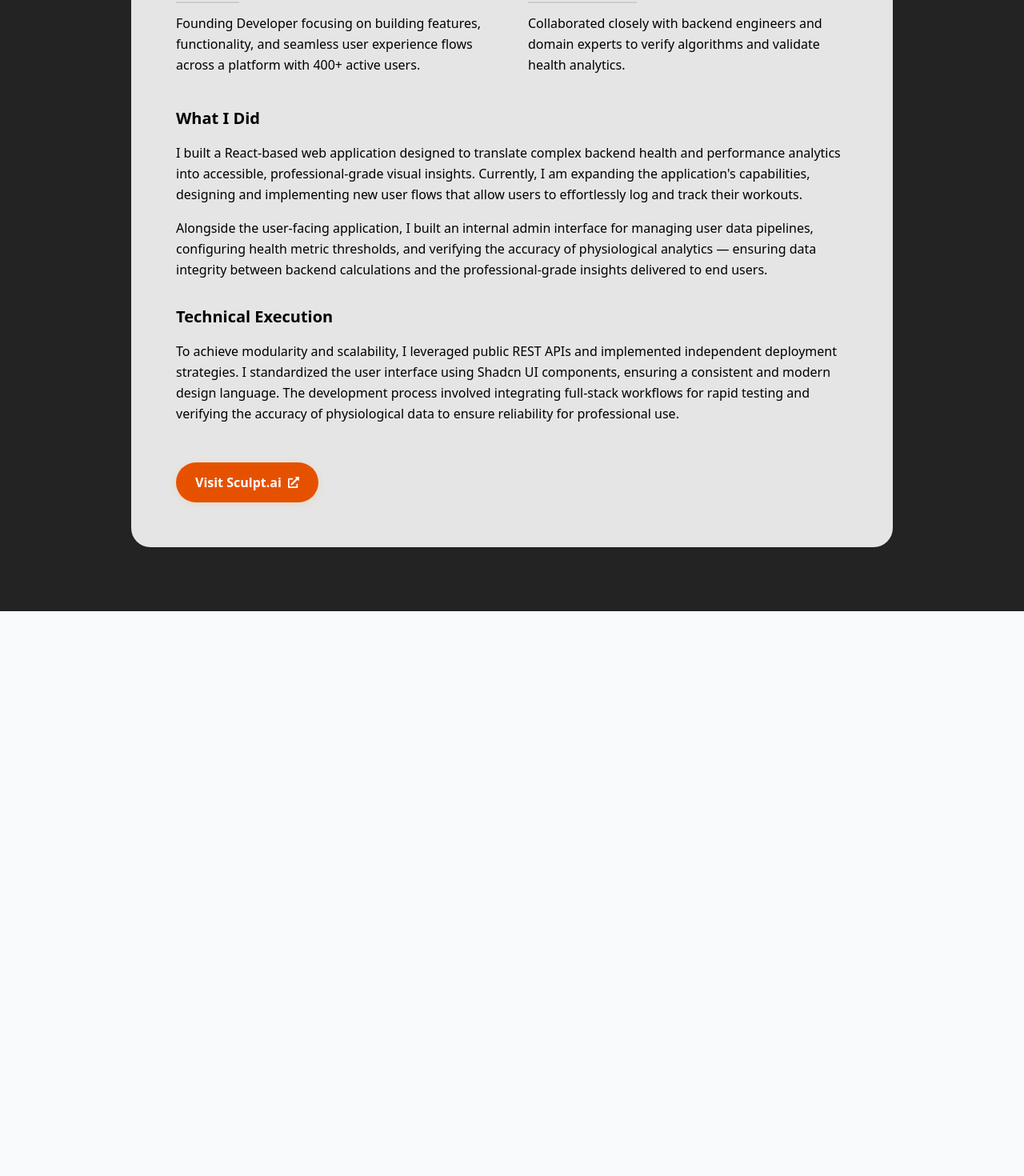
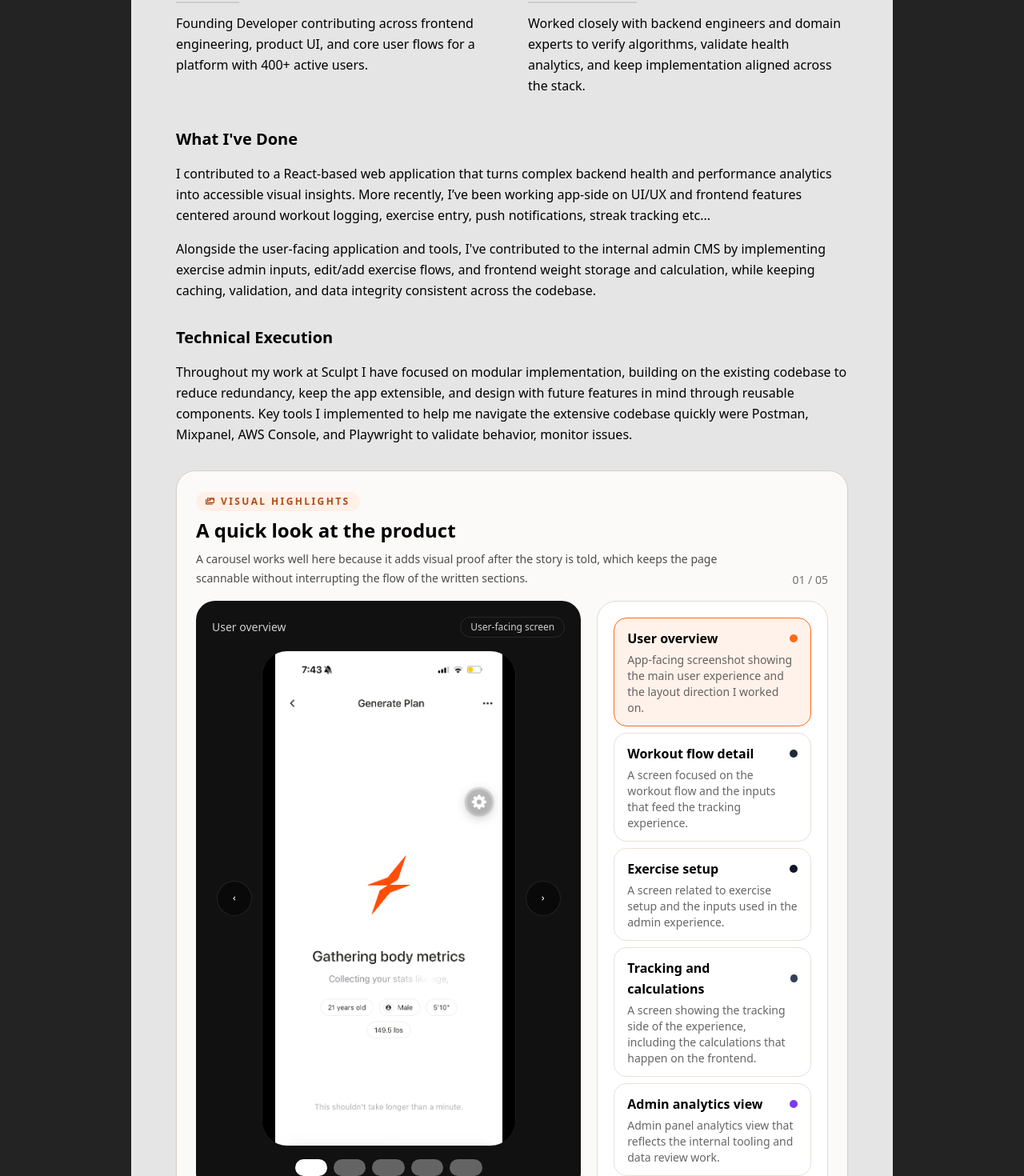
Before and after one commit to Willlegault/my-personal-website, a React (Vite) app: page /sculpt in a window 1280 px wide. Shown: the part 318-1788 px from the top of the page at 80% size. Before the commit the page ends 1082 px from the top, so only its background shows below. Built offline with nearby package versions, Linux system fonts and the light colour scheme.

Commit message:
first mock of carousel for sculpt project display

```diff
--- a/src/pages/Sculpt.tsx
+++ b/src/pages/Sculpt.tsx
@@ -1,10 +1,62 @@
 import { useState } from 'react';
 import type { FC } from 'react';
-import { FaExternalLinkAlt, FaArrowLeft } from 'react-icons/fa';
+import { FaExternalLinkAlt, FaArrowLeft, FaChevronLeft, FaChevronRight, FaImages } from 'react-icons/fa';
 import sculptIcon from '../assets/icon.png';
+
+const appScreenshot1 = new URL('../assets/IMG_2014.PNG', import.meta.url).href;
+const appScreenshot2 = new URL('../assets/IMG_2032.PNG', import.meta.url).href;
+const appScreenshot3 = new URL('../assets/IMG_2035.PNG', import.meta.url).href;
+const appScreenshot4 = new URL('../assets/IMG_2036.PNG', import.meta.url).href;
+const adminScreenshot = new URL('../assets/Screenshot 2026-05-26 at 2.16.36 PM.png', import.meta.url).href;
 
 const Sculpt: FC = () => {
   const [hover, setHover] = useState(false);
+  const [activeSlide, setActiveSlide] = useState(0);
+
+  const slides = [
+    {
+      title: 'User overview',
+      caption: 'App-facing screenshot showing the main user experience and the layout direction I worked on.',
+      accent: '#ff6a1a',
+      image: appScreenshot1,
+      imageAlt: 'Sculpt app user screenshot 1',
+      note: 'User-facing screen',
+    },
+    {
+      title: 'Workout flow detail',
+      caption: 'A screen focused on the workout flow and the inputs that feed the tracking experience.',
+      accent: '#1f2937',
+      image: appScreenshot2,
+      imageAlt: 'Sculpt app user screenshot 2',
+      note: 'Workout logging flow',
+    },
+    {
+      title: 'Exercise setup',
+      caption: 'A screen related to exercise setup and the inputs used in the admin experience.',
+      accent: '#0f172a',
+      image: appScreenshot3,
+      imageAlt: 'Sculpt app user screenshot 3',
+      note: 'Exercise admin inputs',
+    },
+    {
+      title: 'Tracking and calculations',
+      caption: 'A screen showing the tracking side of the experience, including the calculations that happen on the frontend.',
+      accent: '#334155',
+      image: appScreenshot4,
+      imageAlt: 'Sculpt app user screenshot 4',
+      note: 'Frontend calculations',
+    },
+    {
+      title: 'Admin analytics view',
+      caption: 'Admin panel analytics view that reflects the internal tooling and data review work.',
+      accent: '#7c3aed',
+      image: adminScreenshot,
+      imageAlt: 'Sculpt admin panel analytics view',
+      note: 'Admin panel analytics',
+    },
+  ];
+
+  const currentSlide = slides[activeSlide];
 
   return (
     <div className="min-h-screen w-full bg-[#232323] pb-20">
@@ -35,40 +87,138 @@ const Sculpt: FC = () => {
                 <div>
                   <h3 className="text-xl font-bold text-black mb-3 border-b-2 border-[#cccccc] pb-2 inline-block">My Role</h3>
                   <p className="text-black">
-                    Founding Developer focusing on building features, functionality, and seamless user experience flows across a platform with 400+ active users.
+                    Founding Developer contributing across frontend engineering, product UI, and core user flows for a
+                    platform with 400+ active users.
                   </p>
                 </div>
                 <div>
                    <h3 className="text-xl font-bold text-black mb-3 border-b-2 border-[#cccccc] pb-2 inline-block">Collaboration</h3>
                    <p className="text-black">
-                    Collaborated closely with backend engineers and domain experts to verify algorithms and validate health analytics.
+                    Worked closely with backend engineers and domain experts to verify algorithms, validate health analytics,
+                    and keep implementation aligned across the stack.
                    </p>
                 </div>
               </div>
 
               <div className="mb-8">
-                <h3 className="text-xl font-bold text-black mb-4">What I Did</h3>
+                <h3 className="text-xl font-bold text-black mb-4">What I've Done</h3>
                 <p className="mb-4 text-black">
-                  I built a React-based web application designed to translate complex backend health and performance analytics into accessible, professional-grade visual insights. Currently, I am expanding the application's capabilities, designing and implementing new user flows that allow users to effortlessly log and track their workouts.
+                  I contributed to a React-based web application that turns complex backend health and performance analytics
+                  into accessible visual insights. More recently, I’ve been working app-side on UI/UX and frontend
+                  features centered around workout logging, exercise entry, push notifications, streak tracking etc...
                 </p>
                 <p className="mb-4 text-black">
-                  Alongside the user-facing application, I built an internal admin interface for managing user data pipelines, configuring health metric thresholds, and verifying the accuracy of physiological analytics — ensuring data integrity between backend calculations and the professional-grade insights delivered to end users.
+                  Alongside the user-facing application and tools, I've contributed to the internal admin CMS by implementing exercise
+                  admin inputs, edit/add exercise flows, and frontend weight storage and calculation, while keeping caching,
+                  validation, and data integrity consistent across the codebase.
                 </p>
               </div>
 
               <div className="mb-8">
                  <h3 className="text-xl font-bold text-black mb-4">Technical Execution</h3>
                  <p className="mb-4 text-black">
-                  To achieve modularity and scalability, I leveraged public REST APIs and implemented independent deployment strategies. I standardized the user interface using Shadcn UI components, ensuring a consistent and modern design language. The development process involved integrating full-stack workflows for rapid testing and verifying the accuracy of physiological data to ensure reliability for professional use.
+                  Throughout my work at Sculpt I have focused on modular implementation, building on the existing codebase to reduce redundancy, keep the app
+                  extensible, and design with future features in mind through reusable components. Key tools I implemented to help me navigate the extensive
+                  codebase quickly were Postman, Mixpanel, AWS Console, and Playwright
+                  to validate behavior, monitor issues.
                  </p>
               </div>
+
+              <section className="mb-8 rounded-3xl border border-[#d8d0c8] bg-[#fbfaf8] p-5 md:p-6 shadow-sm">
+                <div className="mb-4 flex flex-col gap-2 md:flex-row md:items-end md:justify-between">
+                  <div>
+                    <div className="mb-2 inline-flex items-center gap-2 rounded-full bg-[#fff0e8] px-3 py-1 text-xs font-semibold uppercase tracking-[0.2em] text-[#b84a10]">
+                      <FaImages className="text-[11px]" /> Visual highlights
+                    </div>
+                    <h2 className="text-2xl font-bold text-black">A quick look at the product</h2>
+                    <p className="mt-2 max-w-2xl text-sm leading-6 text-black/70">
+                      A carousel works well here because it adds visual proof after the story is told, which keeps the page
+                      scannable without interrupting the flow of the written sections.
+                    </p>
+                  </div>
+                  <div className="text-sm font-medium text-black/55">
+                    {String(activeSlide + 1).padStart(2, '0')} / {String(slides.length).padStart(2, '0')}
+                  </div>
+                </div>
+
+                <div className="grid gap-5 lg:grid-cols-[1.25fr_0.75fr]">
+                  <div className="relative overflow-hidden rounded-3xl bg-[#111111] p-4 md:p-5">
+                    <div className="mb-4 flex items-center justify-between text-white/80">
+                      <span className="text-sm font-medium">{currentSlide.title}</span>
+                      <span className="rounded-full border border-white/10 px-3 py-1 text-xs">{currentSlide.note}</span>
+                    </div>
+                    <div className="mx-auto flex w-full max-w-[430px] items-center justify-center gap-3">
+                      <button
+                        type="button"
+                        aria-label="Previous slide"
+                        onClick={() => setActiveSlide((index) => (index === 0 ? slides.length - 1 : index - 1))}
+                        className="inline-flex h-11 w-11 flex-shrink-0 items-center justify-center rounded-full border border-white/10 bg-black/45 text-white transition-transform transition-colors hover:-translate-x-0.5 hover:bg-black/65"
+                      >
+                        <FaChevronLeft className="text-sm" />
+                      </button>
+                      <div className="h-[620px] w-full max-w-[340px] overflow-hidden rounded-[2rem] border border-white/10 bg-black">
+                        <img
+                          src={currentSlide.image}
+                          alt={currentSlide.imageAlt}
+                          className="h-full w-full object-contain bg-black"
+                        />
+                      </div>
+                      <button
+                        type="button"
+                        aria-label="Next slide"
+                        onClick={() => setActiveSlide((index) => (index === slides.length - 1 ? 0 : index + 1))}
+                        className="inline-flex h-11 w-11 flex-shrink-0 items-center justify-center rounded-full border border-white/10 bg-black/45 text-white transition-transform transition-colors hover:translate-x-0.5 hover:bg-black/65"
+                      >
+                        <FaChevronRight className="text-sm" />
+                      </button>
+                    </div>
+                    <div className="mt-4 flex items-center justify-center gap-2">
+                      {slides.map((slide, index) => (
+                        <button
+                          key={slide.title}
+                          type="button"
+                          aria-label={`Show slide ${index + 1}: ${slide.title}`}
+                          onClick={() => setActiveSlide(index)}
+                          className={`h-2.5 rounded-full transition-all ${index === activeSlide ? 'w-10 bg-white' : 'w-2.5 bg-white/35 hover:bg-white/60'}`}
+                        />
+                      ))}
+                    </div>
+                  </div>
+
+                  <div className="space-y-4 rounded-3xl border border-[#e0d9d1] bg-white p-5">
+                    {/* <div className="rounded-2xl border border-[#ece5dc] bg-[#fffaf6] p-4">
+                      <p className="text-xs font-semibold uppercase tracking-[0.18em] text-black/45">Why this helps</p>
+                      <p className="mt-2 text-sm leading-6 text-black/75">
+                        Screenshot-style visuals make the work easier to scan and give recruiters a faster read on the product
+                        quality than text alone.
+                      </p>
+                    </div> */}
+                    <div className="space-y-2">
+                      {slides.map((slide, index) => (
+                        <button
+                          key={slide.title}
+                          type="button"
+                          onClick={() => setActiveSlide(index)}
+                          className={`sculpt-carousel-tile w-full rounded-2xl border px-4 py-3 text-left transition ${index === activeSlide ? 'border-[#ff6a1a] bg-[#fff2ea]' : 'border-[#e8e0d6] bg-white hover:border-[#cfc6bb]'}`}
+                        >
+                          <div className="flex items-center justify-between gap-4">
+                            <span className="font-semibold text-black">{slide.title}</span>
+                            <span className="h-2.5 w-2.5 rounded-full" style={{ backgroundColor: slide.accent }} />
+                          </div>
+                          <p className="mt-1 text-sm leading-5 text-black/60">{slide.caption}</p>
+                        </button>
+                      ))}
+                    </div>
+                  </div>
+                </div>
+              </section>
 
               {/* Custom button for Visit Sculpt.ai with controlled hover color */}
               <a
                 href="https://sculptai.io/"
                 target="_blank"
                 rel="noopener noreferrer"
-                className="inline-flex items-center gap-2 px-6 py-3 rounded-full font-bold transition-colors shadow-md mt-4"
+                className="inline-flex items-center gap-2 rounded-full px-6 py-3 font-bold transition-colors shadow-md mt-4"
                 style={{
                   backgroundColor: hover ? '#bf360c' : '#e65100',
                   color: '#fff',
```
